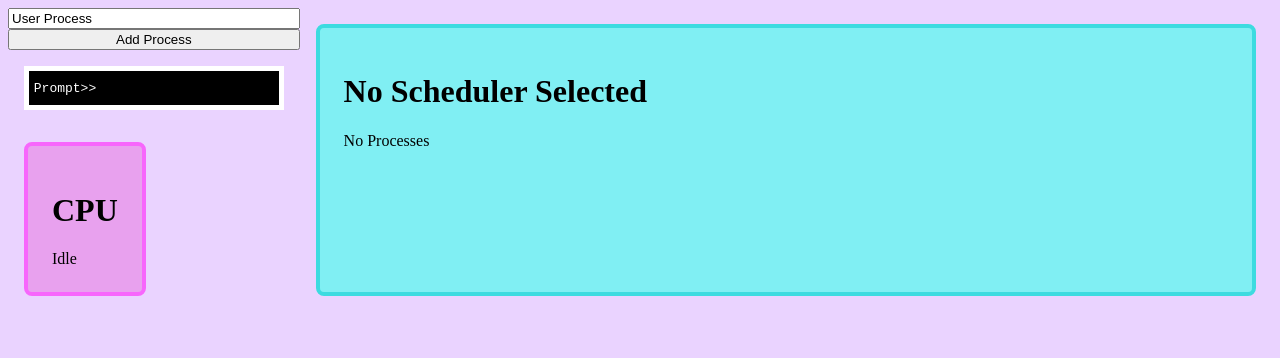
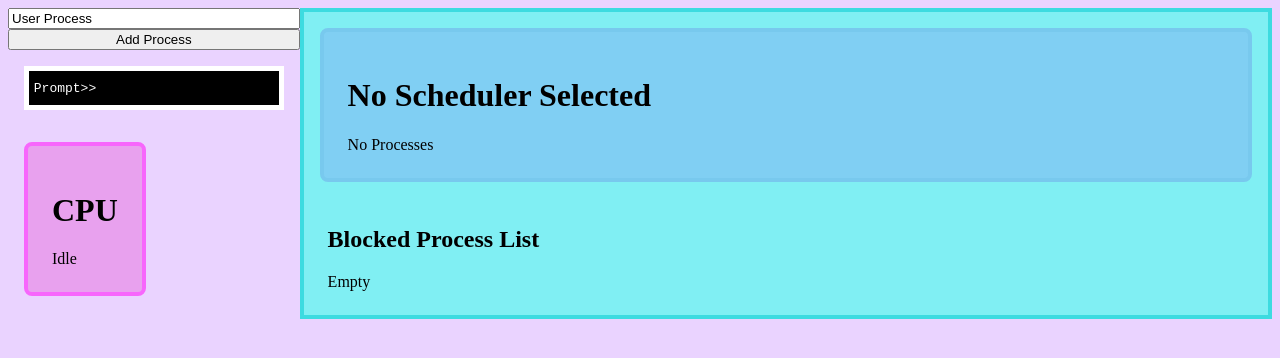
Before and after one commit to avniDhokia/os-sim, a React (Vite) app in the folder frontend/client/: page / in a window 1280 px wide. Shown: the top 358 px of the page. Built offline with nearby package versions, Linux system fonts and the light colour scheme.

Commit message:
front end now displays blocked processes

```diff
--- a/frontend/client/src/App.jsx
+++ b/frontend/client/src/App.jsx
@@ -2,6 +2,7 @@ import { useState, useEffect } from 'react'
 import './App.css'
 import CPU from './components/cpu'
 import Scheduler from './components/scheduler'
+import OperatingSystem from './components/operatingSystem'
 import Terminal from './components/terminal'
 
 function App() {
@@ -10,6 +11,10 @@ function App() {
     currentProcess: "Idle",
     events: "No Events"
   });
+
+  const [os, setOS] = useState({
+    blockedProcesses: "No Blocked Processes"
+  })
 
   const [scheduler, setScheduler] = useState({
     name: "No Scheduler Selected",
@@ -27,10 +32,13 @@ function App() {
           currentProcess: data.cpu.current_process.process,
           events: data.cpu.events
         });
+        setOS({
+          blockedProcesses: data.os.blocked_processes
+        })
         setScheduler({
-          name: data.scheduler.name,
-          state: data.scheduler.state,
-          events: data.scheduler.events
+          name: data.os.scheduler.name,
+          state: data.os.scheduler.state,
+          events: data.os.scheduler.events
         })
       })
     })
@@ -79,8 +87,8 @@ function App() {
 
       </div>
 
+      <OperatingSystem os={os} cpu={cpu} scheduler={scheduler} />
 
-      <Scheduler name={scheduler.name} currentProcess={cpu.currentProcess} state={scheduler.state} events={scheduler.events}/>
 
     </div>
   )
--- /dev/null
+++ b/frontend/client/src/components/operatingSystem.jsx
@@ -0,0 +1,30 @@
+import ProcessComp from './processComp'
+import Scheduler from './scheduler';
+
+export default function OperatingSystem({os, cpu, scheduler}){
+    console.log(os)
+    return (
+        <div id="operatingSystem">
+
+            <Scheduler name={scheduler.name} currentProcess={cpu.currentProcess} state={scheduler.state} events={scheduler.events}/>
+
+
+            {/* if there are queues, display them */}
+            <div class="blockedProcessList">
+                <h2>Blocked Process List</h2>
+                {os.blockedProcesses.processes && os.blockedProcesses.processes.length > 0 ? (
+                    <div class="processQueue">
+                        {os.blockedProcesses.processes.map((p, pi) => (
+                            <ProcessComp pid={p.pid} name={p.name} state={p.state} priority={p.priority} timeRan={p.time_ran} timeToRun={p.time_to_run} />
+                        )
+                        )}
+                    </div>
+                ) : (
+                    <p>Empty</p>
+                )}
+            </div>
+
+
+        </div>
+    )
+}
--- a/frontend/client/src/index.css
+++ b/frontend/client/src/index.css
@@ -35,12 +35,25 @@ p{
 }
 
 
-/* scheduler */
-#scheduler{
+/* operatingSystem */
+#operatingSystem{
   border: solid 0.25rem rgb(61, 219, 224);
   background-color: rgb(128, 239, 243);
   flex-grow: 1;
 }
+
+/* scheduler */
+#scheduler{
+  border: solid 0.25rem rgb(120, 201, 238);
+  background-color: rgb(128, 207, 243);
+}
+
+/* blocked process list */
+.blockedProcessList{
+  margin: 1rem;
+  padding: 0.5rem;
+}
+
 
 .processQueue{
   margin: 0.5rem;
```
Also changed, not shown: 2 other files (tests, documents, lock files or other folders).
